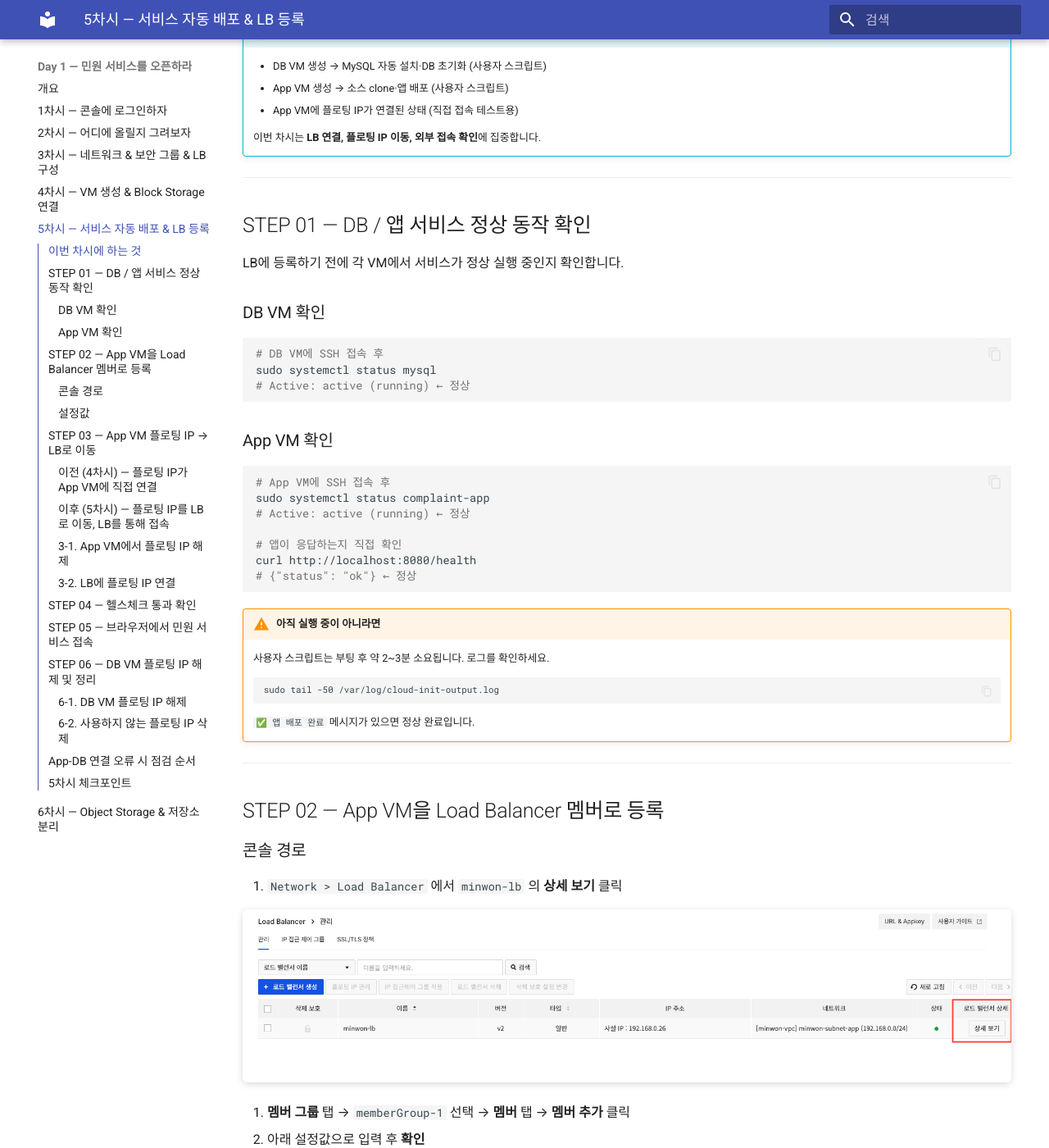
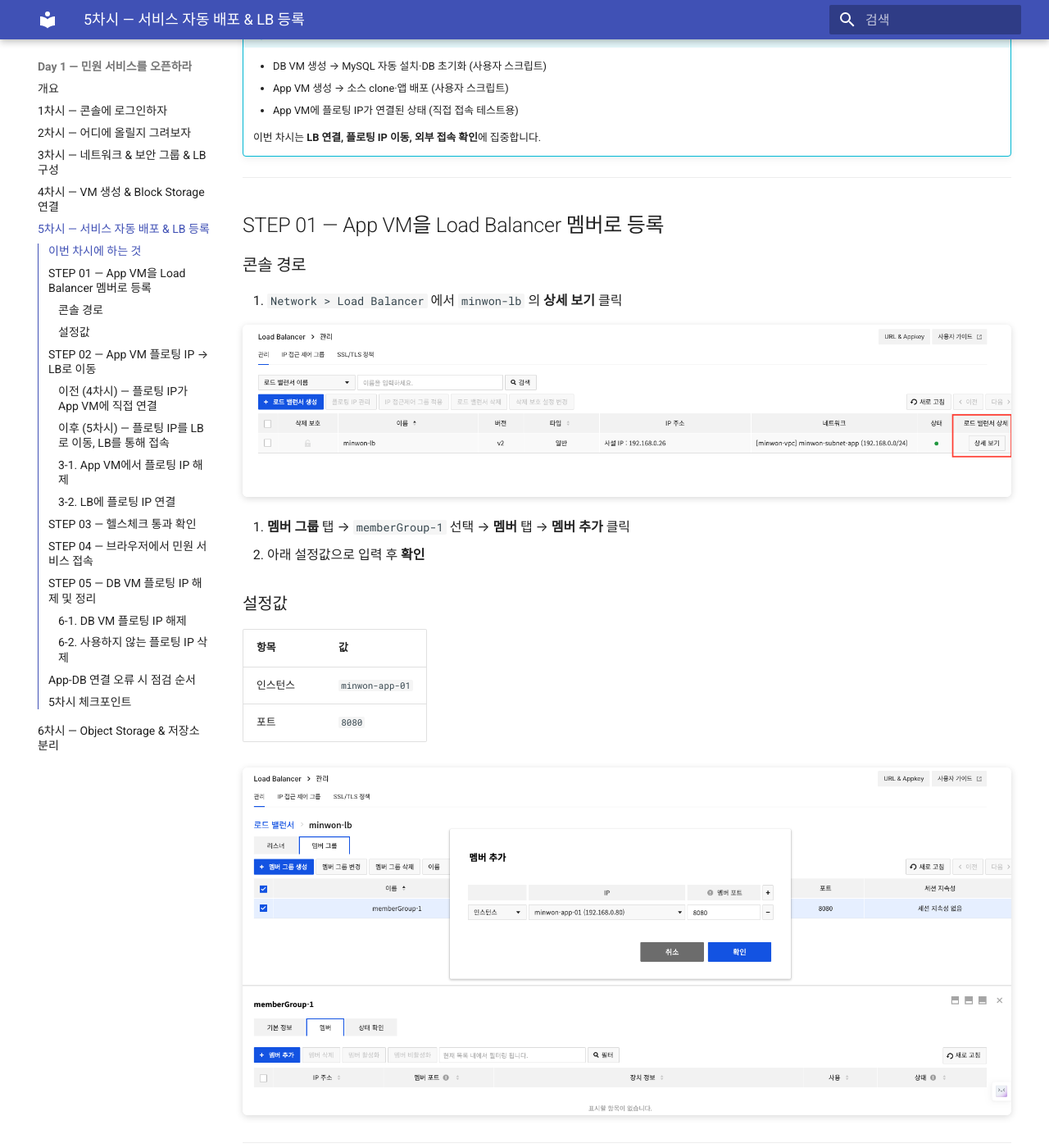
Before and after one commit to skilleat-labs/cloud-native-minwon-lab, an MkDocs documentation site: the page built from docs/day1/session5.md, in a window 1280 px wide and 1400 px high, scrolled down 730 px. Shown: the whole window at 82% size. Built offline with MkDocs 1.6.1 and Material for MkDocs 9.7.7, drawn with Linux system fonts in a browser that asks for light colours; some of the changed text lies outside the part shown.

Commit message:
docs: session5 - STEP 01(서비스 확인) 제거, STEP 번호 재정렬

````diff
--- a/docs/day1/session5.md
+++ b/docs/day1/session5.md
@@ -25,40 +25,7 @@
 
 ---
 
-## STEP 01 — DB / 앱 서비스 정상 동작 확인
-
-LB에 등록하기 전에 각 VM에서 서비스가 정상 실행 중인지 확인합니다.
-
-### DB VM 확인
-
-```bash
-# DB VM에 SSH 접속 후
-sudo systemctl status mysql
-# Active: active (running) ← 정상
-```
-
-### App VM 확인
-
-```bash
-# App VM에 SSH 접속 후
-sudo systemctl status complaint-app
-# Active: active (running) ← 정상
-
-# 앱이 응답하는지 직접 확인
-curl http://localhost:8080/health
-# {"status": "ok"} ← 정상
-```
-
-!!! warning "아직 실행 중이 아니라면"
-    사용자 스크립트는 부팅 후 약 2~3분 소요됩니다. 로그를 확인하세요.
-    ```bash
-    sudo tail -50 /var/log/cloud-init-output.log
-    ```
-    `✅ 앱 배포 완료` 메시지가 있으면 정상 완료입니다.
-
----
-
-## STEP 02 — App VM을 Load Balancer 멤버로 등록
+## STEP 01 — App VM을 Load Balancer 멤버로 등록
 
 ### 콘솔 경로
 
@@ -188,7 +155,7 @@ http://<LB-플로팅-IP>
 
 ---
 
-## STEP 06 — DB VM 플로팅 IP 해제 및 정리
+## STEP 05 — DB VM 플로팅 IP 해제 및 정리
 
 민원 서비스가 LB를 통해 정상 접속되는 것을 확인했으면, **DB VM의 플로팅 IP도 해제**합니다.
 DB는 내부 통신만 하면 되므로 공인 IP가 필요 없습니다.
````
Also changed, not shown: other parts of docs/day1/session5.md (+3 -3 lines).
